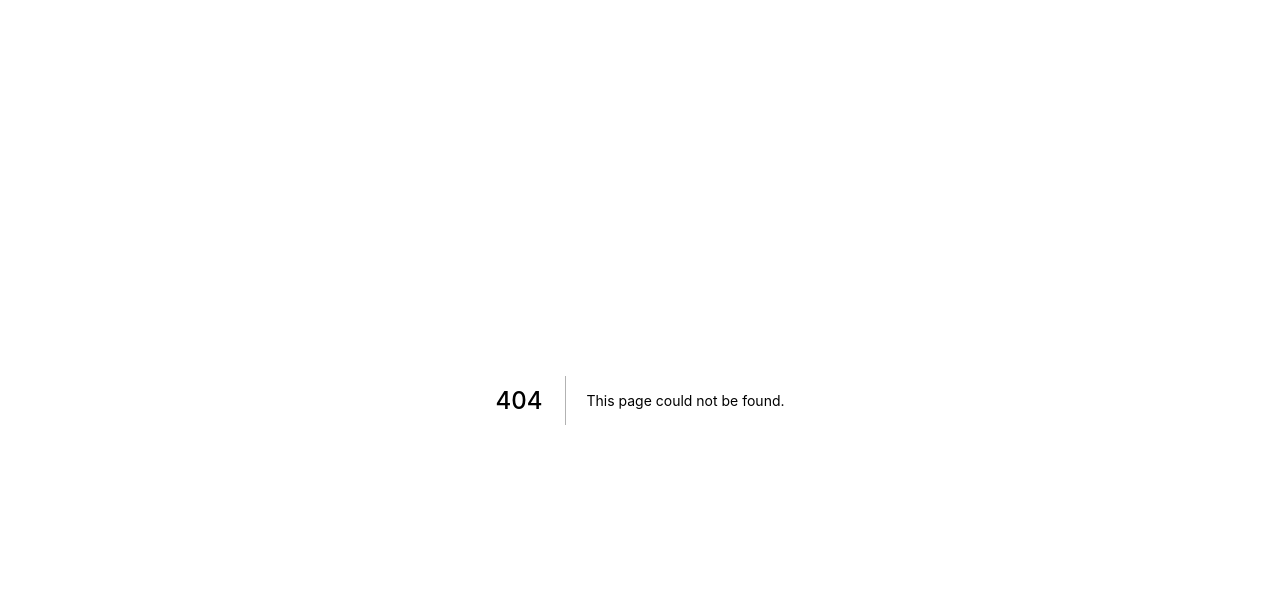
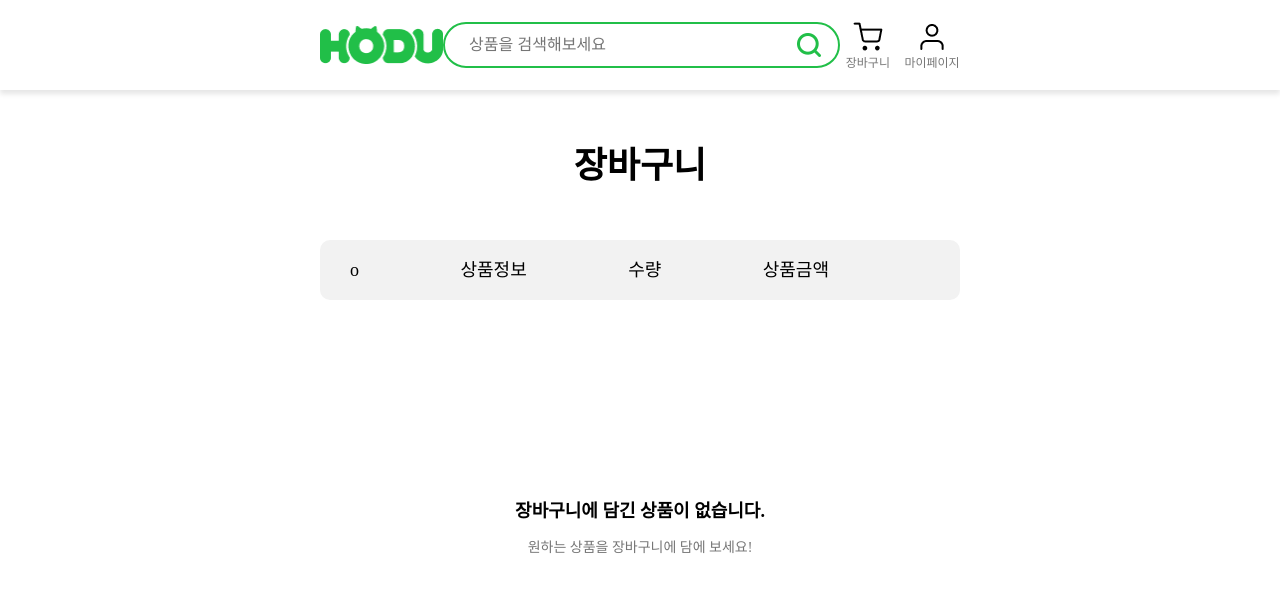
Before and after one commit to dwhddnjs/open-market, a Next.js app: page /cart in a window 1280 px wide. Before the commit this address had no page. Shown: the top 592 px of the page. Built offline with nearby package versions, Linux system fonts and the light colour scheme.

Commit message:
Add cartPage

```diff
--- a/components/Header.js
+++ b/components/Header.js
@@ -15,14 +15,18 @@ const Header = () => {
         </div>
       </div>
       <ul className={headerStyles.ul}>
+        <Link href="/cart">
           <li>
             <Image src="/cart.png" width={32} height={32} />
             <span>장바구니</span>
           </li>
+        </Link>
+        <Link href="/myPage">
           <li>
             <Image src="/user.png" width={32} height={32} />
             <span>마이페이지</span>
           </li>
+        </Link>
       </ul>
     </header>
   );
--- /dev/null
+++ b/pages/cart.js
@@ -0,0 +1,26 @@
+import React from "react";
+import Header from "../components/Header";
+import cartStyles from "../styles/LayoutStyle/Cart.module.css";
+
+function cart() {
+  return (
+    <>
+      <Header />
+      <div className={cartStyles.container}>
+        <h2>장바구니</h2>
+        <ul className={cartStyles.detail}>
+          <li>o</li>
+          <li>상품정보</li>
+          <li>수량</li>
+          <li>상품금액</li>
+        </ul>
+        <div className={cartStyles.desc}>
+          <strong>장바구니에 담긴 상품이 없습니다.</strong>
+          <small>원하는 상품을 장바구니에 담에 보세요!</small>
+        </div>
+      </div>
+    </>
+  );
+}
+
+export default cart;
--- /dev/null
+++ b/styles/LayoutStyle/Cart.module.css
@@ -0,0 +1,49 @@
+.container {
+  padding: 0 320px 0 320px;
+  display: flex;
+  align-items: center;
+  flex-direction: column;
+  overflow: hidden;
+  height: 100vh;
+}
+
+.container h2 {
+  margin: 54px 0 52px 0;
+  font-size: 36px;
+  font-weight: 700;
+  line-height: 44px;
+  color: #000;
+}
+
+.detail {
+  display: flex;
+  width: 100%;
+  height: 60px;
+  align-items: center;
+  justify-content: space-between;
+  padding: 0px 131px 0 30px;
+  background-color: #f2f2f2;
+  border-radius: 10px;
+  font-size: 18px;
+  line-height: 22px;
+  margin-bottom: 200px;
+}
+.desc {
+  display: flex;
+  flex-direction: column;
+  justify-content: space-between;
+  align-items: center;
+}
+
+.desc strong {
+  font-size: 18px;
+  line-height: 22px;
+  font-weight: 700;
+  margin-bottom: 17px;
+}
+.desc small {
+  font-size: 14px;
+  line-height: 17px;
+  font-weight: 400;
+  color: #767676;
+}
```
Lines whose indentation alone changed are shown as unchanged.
